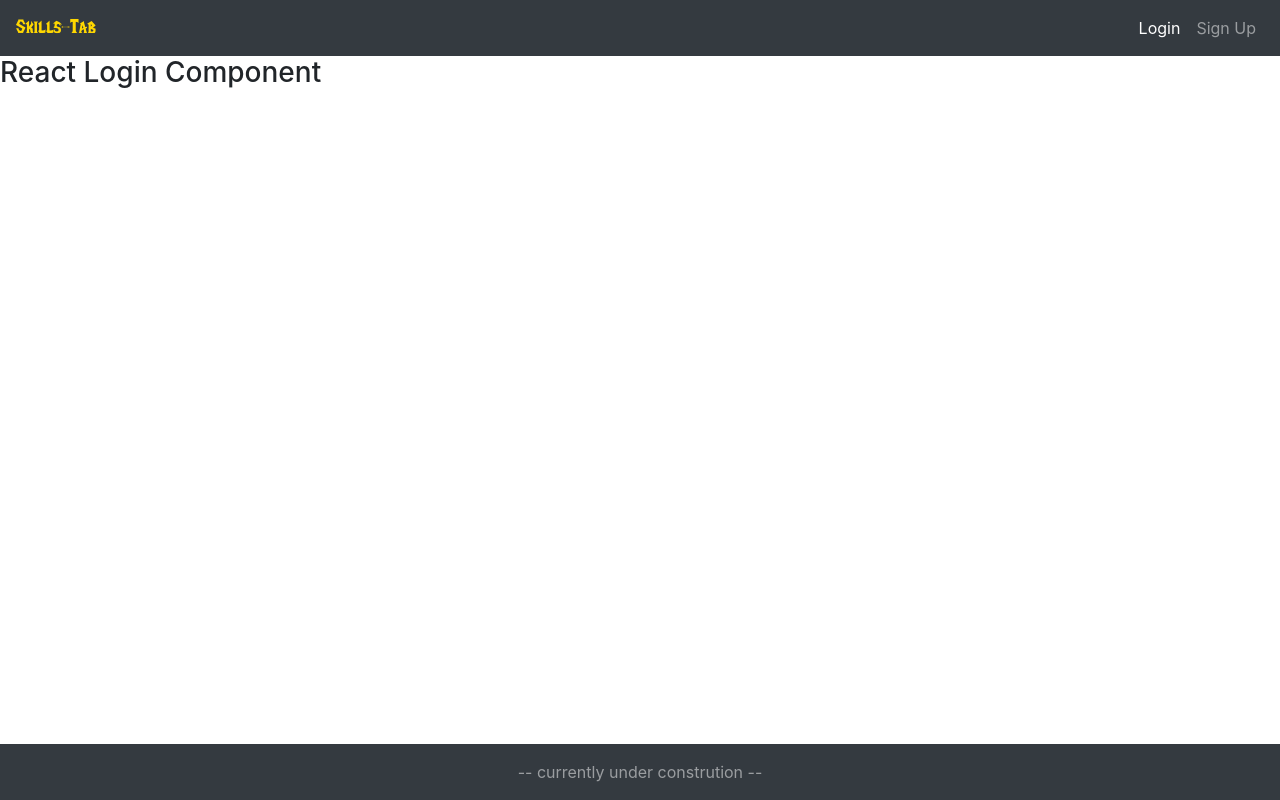
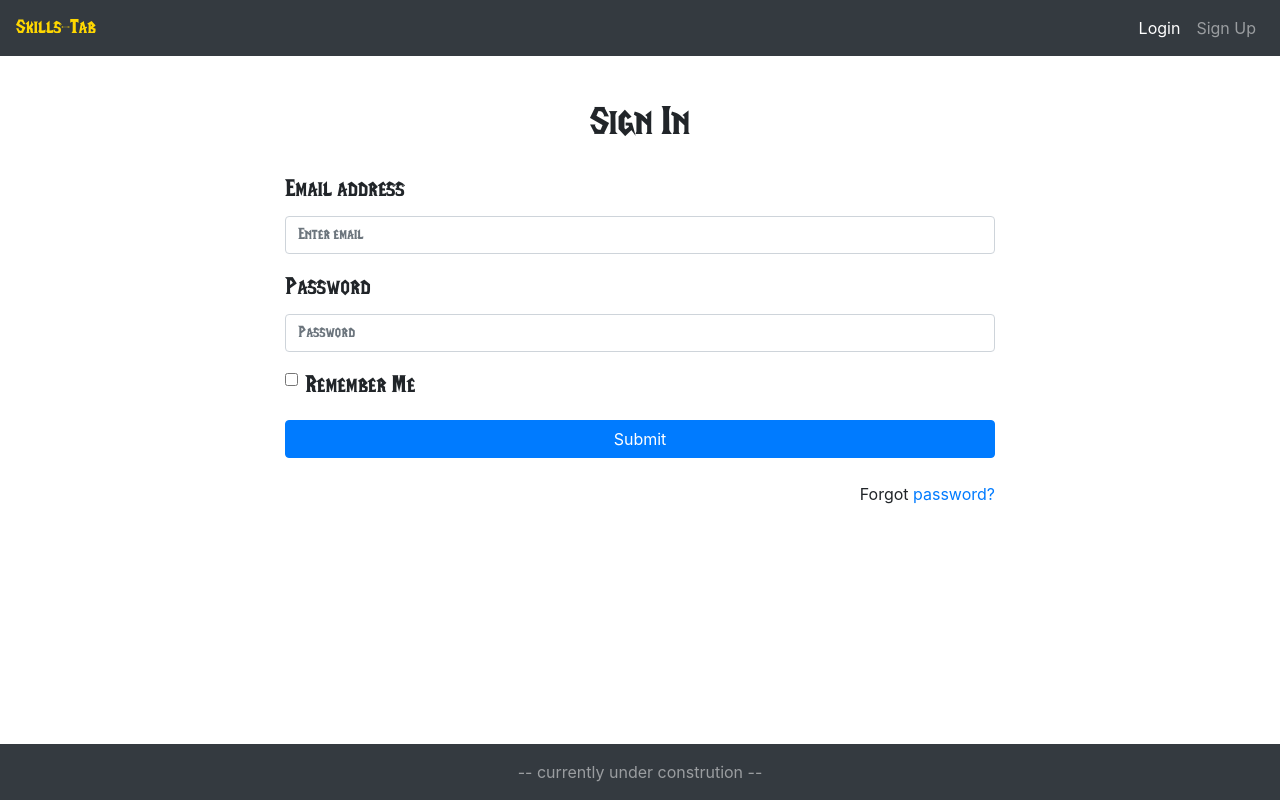
Before and after one commit to mayhaffs/skills-tab-mvp, a React (Create React App) app: page /sign-in in a window 1280 px wide. Built offline with nearby package versions, Linux system fonts and the light colour scheme.

Commit message:
Add Login Form UI

```diff
--- /dev/null
+++ b/src/components/login.component.css
@@ -0,0 +1,44 @@
+/* .container {
+  padding-left: 0px !important;
+  padding-right: 0px !important;
+} */
+
+@font-face {
+  font-family: "LifeCraft";
+  src: local("LifeCraft"), url(../fonts/LifeCraft_Font.ttf) format("opentype");
+}
+
+.loginPage {
+  padding: 20px 20px 20px 20px;
+}
+.loginPage > h1 {
+  font-family: "LifeCraft";
+}
+.loginPage > .form-group {
+  font-family: "LifeCraft";
+  font-size: 24px;
+}
+.loginPage > .form-group > input {
+  /* font-family: Arial, Helvetica, sans-serif; */
+}
+.loginPage > .form-group > button {
+  /* font-family: Arial, Helvetica, sans-serif; */
+  /* font-family: "LifeCraft" !important; */
+  font-size: 24px;
+}
+
+.landing-images {
+  width: 100px;
+  height: auto;
+}
+.landing-button {
+  font-family: "LifeCraft";
+}
+
+.center {
+  text-align: center;
+  display: block;
+  justify-content: center;
+  align-items: center;
+  margin: auto;
+}
--- a/src/components/login.component.js
+++ b/src/components/login.component.js
@@ -1,11 +1,67 @@
 import React, { Component } from "react";
+import "./login.component.css";
+import "bootstrap/dist/css/bootstrap.min.css";
+import { Col, Row, Form } from "react-bootstrap";
+import Container from "react-bootstrap/Container";
+import Navbar from "react-bootstrap/Navbar";
+import Nav from "react-bootstrap/Nav";
+import Jumbotron from "react-bootstrap/Jumbotron";
+import Button from "react-bootstrap/Button";
 
 export default class Login extends Component {
   render() {
     return (
-      <div>
-        <h3>React Login Component</h3>
-      </div>
+      // <div>
+      //   <h3>React Login Component</h3>
+      // </div>
+      // <form>
+      //   <h3>Sign In</h3>
+
+      //   <div className="form-group">
+      //     <label>Email address</label>
+      //     <input
+      //       type="email"
+      //       className="form-control"
+      //       placeholder="Enter email"
+      //     />
+      //   </div>
+      // </form>
+      <Container>
+        <Row>
+          <Col xs={2}></Col>
+          <Col xs={8}>
+            <br></br>
+            <Form className="loginPage">
+              <h1 className="center">Sign In</h1>
+              <br></br>
+              <Form.Group controlId="formBasicEmail">
+                <Form.Label>Email address</Form.Label>
+                <Form.Control type="email" placeholder="Enter email" />
+                <Form.Text className="text-muted">
+                  {/* We'll never share your email with anyone else. */}
+                </Form.Text>
+              </Form.Group>
+
+              <Form.Group controlId="formBasicPassword">
+                <Form.Label>Password</Form.Label>
+                <Form.Control type="password" placeholder="Password" />
+              </Form.Group>
+              <Form.Group controlId="formBasicCheckbox">
+                <Form.Check type="checkbox" label="Remember Me" />
+              </Form.Group>
+              <Button variant="primary" className="btn-block" type="submit">
+                Submit
+              </Button>
+              <br></br>
+              <p className="forgot-password text-right">
+                Forgot <a href="#">password?</a>
+              </p>
+            </Form>
+          </Col>
+          <Col xs={2}></Col>
+        </Row>
+        <br></br>
+      </Container>
     );
   }
 }
```
